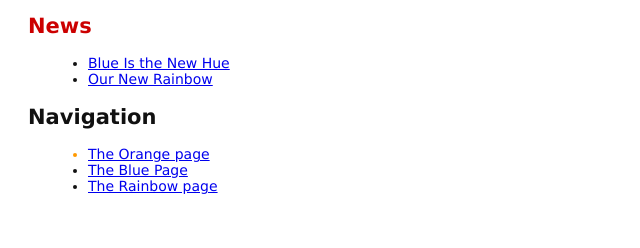
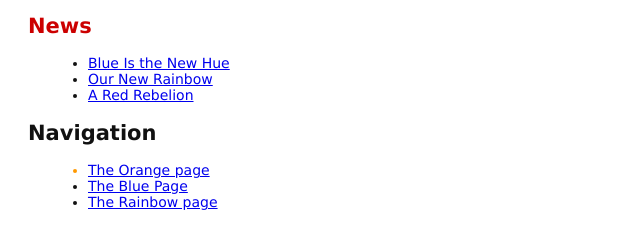
Before and after one commit to Jicamon/Jhon-Repo, a plain HTML site: page index.html in a window 1280 px wide. Shown: the part 118-366 px from the top of the page, without its empty margins (0-640 px from the left). Drawn offline with Linux system fonts and the light colour scheme.

Commit message:
Add 2nd news item to index page

```diff
--- a/index.html
+++ b/index.html
@@ -12,6 +12,9 @@
     <ul>
         <li><a href="news-1.html">Blue Is the New Hue</a></li>
         <li><a href="rainbow.html">Our New Rainbow</a></li>
+        <li>
+            <a href="news-2.html">A Red Rebelion</a>
+        </li>
     </ul>
     <h2>Navigation</h2>
     <ul>
@@ -24,6 +27,7 @@
         <li>
             <a href="rainbow.html">The Rainbow page</a>
         </li>
+
     </ul>
 </body>
 </html>
```
